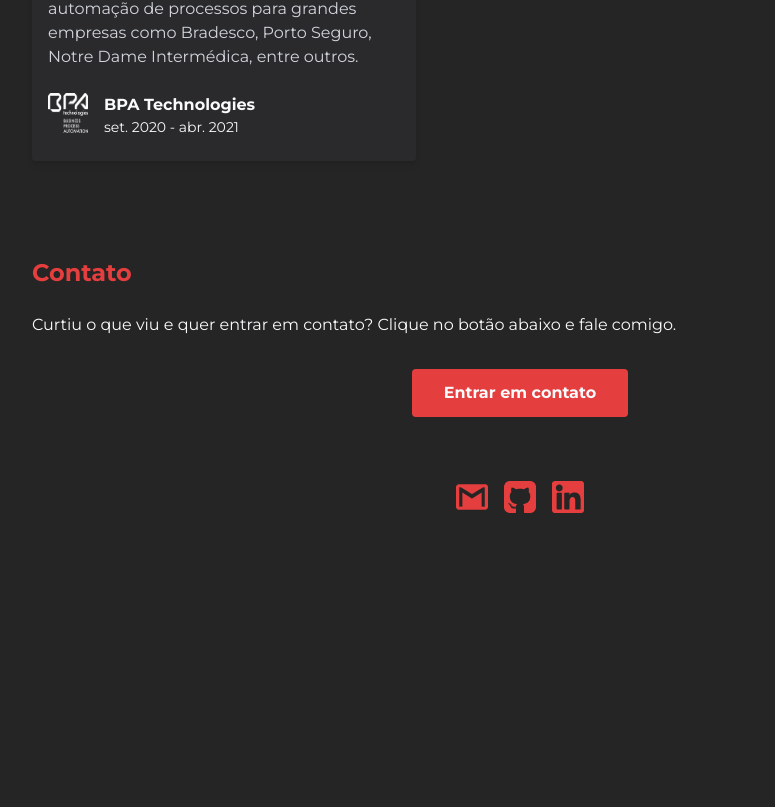
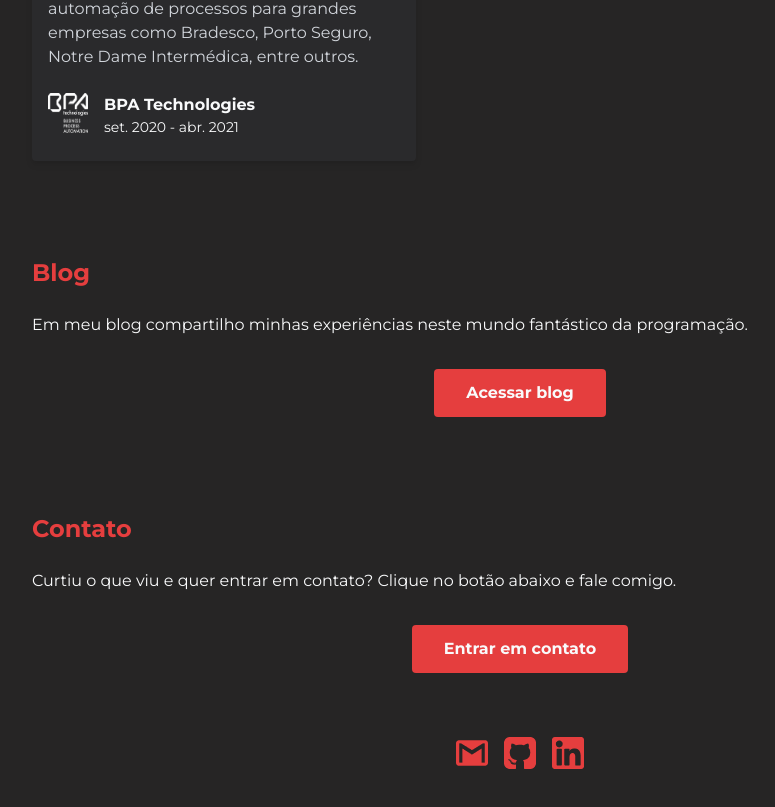
Before and after one commit to wcardosos/wagner-cardoso-dev, a Next.js app: page / in a window 1280 px wide. Shown: the part 1399-2206 px from the top of the page, without its empty margins (120-895 px from the left). Before the commit the page ends 1976 px from the top, so only its background shows below. Built offline with nearby package versions, Linux system fonts and the light colour scheme.

Commit message:
Add blog section

```diff
--- a/src/pages/index.tsx
+++ b/src/pages/index.tsx
@@ -72,6 +72,18 @@ export default function Home() {
         </div>
       </Section>
 
+      <Section title="Blog">
+        <p>
+          Em meu blog compartilho minhas experiências neste mundo fantástico da
+          programação.
+        </p>
+        <div className="flex justify-center mt-6 lg:mt-8">
+          <a href="https://blog.wagnercardoso.dev" target="_blank">
+            <Button>Acessar blog</Button>
+          </a>
+        </div>
+      </Section>
+
       <Section title="Contato">
         <p>
           Curtiu o que viu e quer entrar em contato? Clique no botão abaixo e
```
